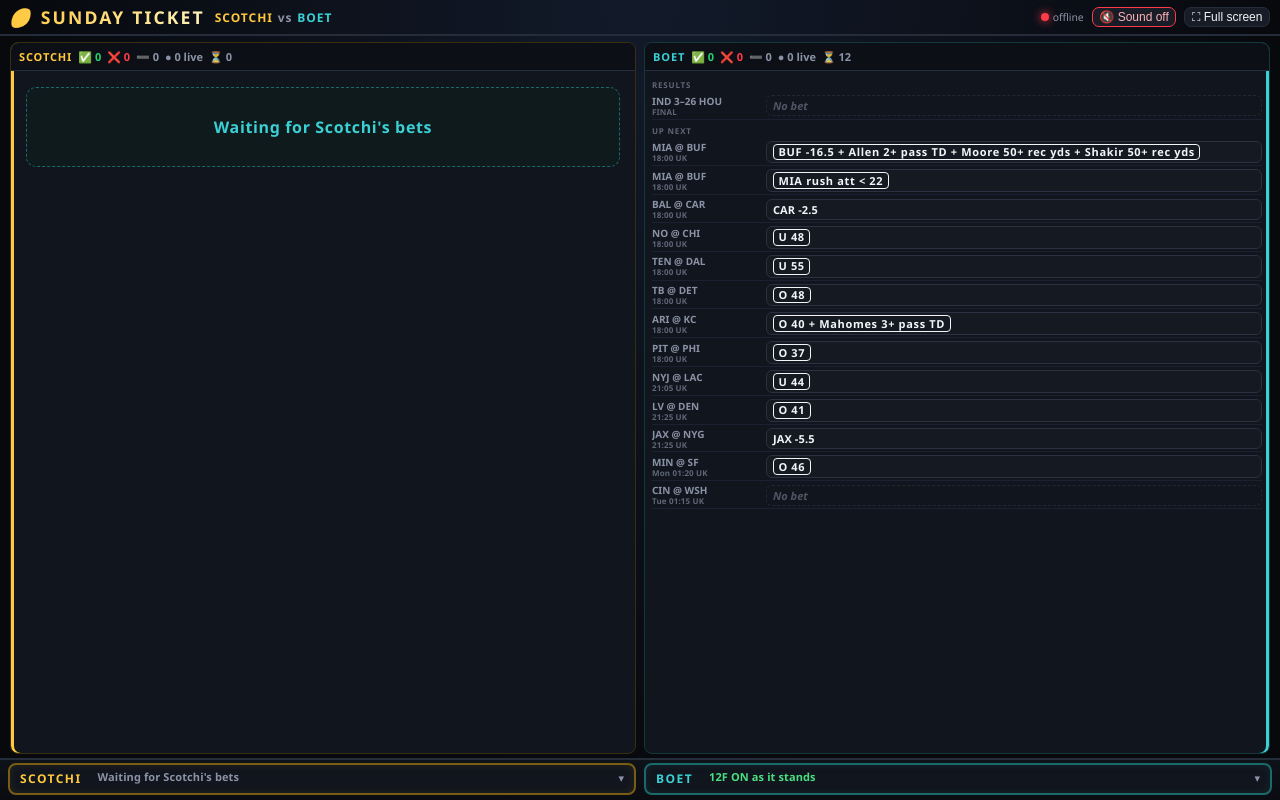
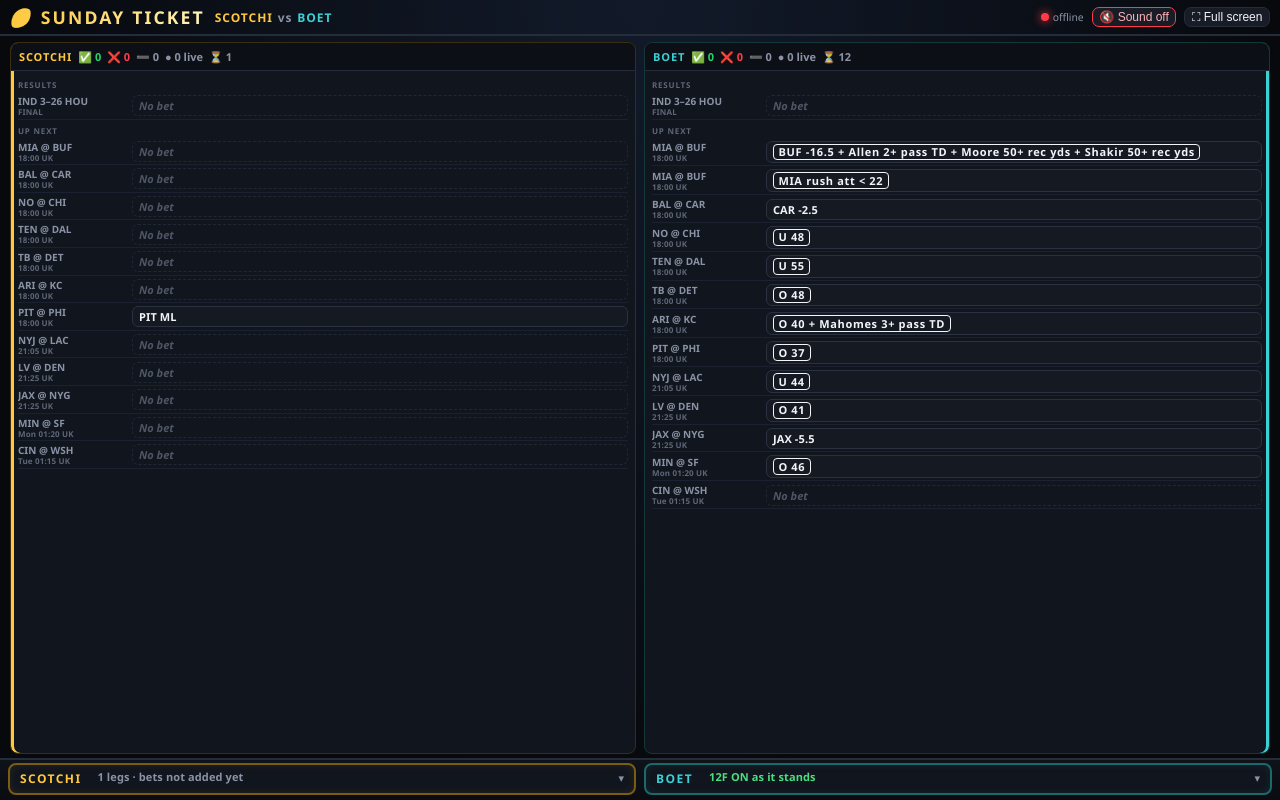
Before and after one commit to scotchisports/0e7e-fb8c-f38a, a plain HTML site: page index.html in a window 1280 px wide. Drawn offline with Linux system fonts and the light colour scheme; no server answers.

Commit message:
Update tracker

```diff
--- a/index.html
+++ b/index.html
@@ -3,7 +3,7 @@
 <head>
 <meta charset="utf-8">
 <meta name="robots" content="noindex">
-<meta name="st-build" content="20261122-171758">
+<meta name="st-build" content="20261122-175004">
 <meta name="viewport" content="width=device-width, initial-scale=1, viewport-fit=cover">
 <title>SUNDAY TICKET</title>
 <script>
@@ -34,13 +34,25 @@ const WEEK = /* ===== WEEK TICKET JSON START (same structure as week.json - swap
     "IND at HOU",
     "CIN at WSH"
   ],
-  "legs": [],
+  "legs": [
+    {
+      "team": "PIT",
+      "opp": "PHI",
+      "line": "ML"
+    }
+  ],
   "bets": [],
   "final_result_sent": false,
   "players": {
     "stu": {
       "name": "Scotchi",
-      "legs": [],
+      "legs": [
+        {
+          "team": "PIT",
+          "opp": "PHI",
+          "line": "ML"
+        }
+      ],
       "bets": []
     },
     "bruce": {
```
